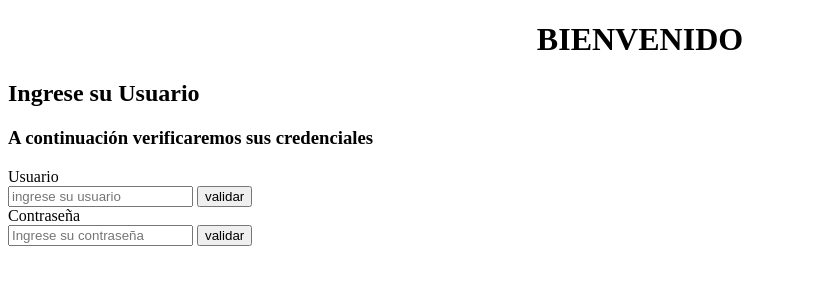
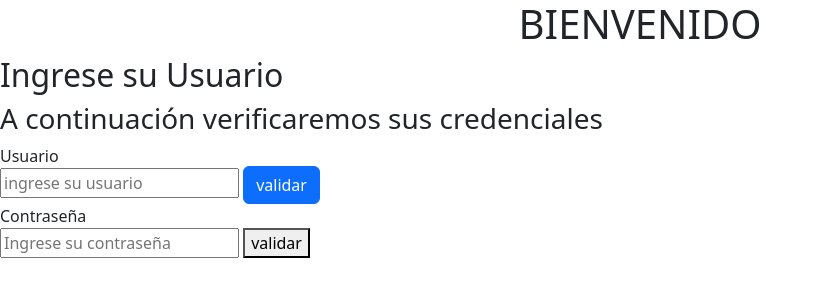
Before and after one commit to diegohernandez1010/cajero-1.1, a plain HTML site: page index.html in a window 1280 px wide. Shown: the whole page, without its empty margins (0-822 px from the left). Drawn offline with nearby package versions, Linux system fonts and the light colour scheme.

Commit message:
avances cajero

```diff
--- a/index.html
+++ b/index.html
@@ -6,6 +6,10 @@
     <meta name="viewport" content="width=device-width, initial-scale=1.0">
     <link rel="stylesheet" href="STYLE.CSS">
     <title>Cajero</title>
+    <!--bootstrap css-->
+    <link href="https://cdn.jsdelivr.net/npm/bootstrap@5.3.0-alpha1/dist/css/bootstrap.min.css" rel="stylesheet" integrity="sha384-GLhlTQ8iRABdZLl6O3oVMWSktQOp6b7In1Zl3/Jr59b6EGGoI1aFkw7cmDA6j6gD" crossorigin="anonymous">
+    <!--js-->
+
 </head>
 <h1>BIENVENIDO</h1>
 <body>
@@ -15,7 +19,7 @@
     <h3>A continuación verificaremos sus credenciales</h3>
     <div >
         <label>Usuario<br/><input type="password" id="ingreseUsuario" placeholder="ingrese su usuario"></label>
-        <button id="boton" onclick="validandoUsuario()">validar</button>
+        <button class="btn btn-primary" id="boton" onclick="validandoUsuario()">validar</button>
         <span class="correctoMensaje" id="correctoUsuario"></span>
     </div>
     </section>
@@ -69,6 +73,15 @@
     <script src="script.js"></script>
 </section>
 
+<!-- OPCIONES CAJERO // RETIRAR SALDO -->
+<!-- <section id="retirarSaldo" class="card">
+    <h3>¿Cuánto dineo quieres retirar?</h3>
+    <div class="saldoDiferente">
+        <input type="number" id="saldoIngresadoRetirar" placeholder="Ingresa un monto diferente" />
+        <span class="mensajeError" id="alertaCupoRetiro"></span>
+    </div>
+    </section> -->
+    <script src="https://cdn.jsdelivr.net/npm/bootstrap@5.3.0-alpha1/dist/js/bootstrap.bundle.min.js" integrity="sha384-w76AqPfDkMBDXo30jS1Sgez6pr3x5MlQ1ZAGC+nuZB+EYdgRZgiwxhTBTkF7CXvN" crossorigin="anonymous"></script>
+</body>
 
-</body>
 </html>
--- a/script.js
+++ b/script.js
@@ -167,6 +167,7 @@ const atrasSaldo=()=>{
         mensajeUsuario.innerHTML = "";
         mensajeUsuario.appendChild (mensajeError);
 
+
             }
         else {
 // document.getElementById("saldoTotal").style.display="none";
```
